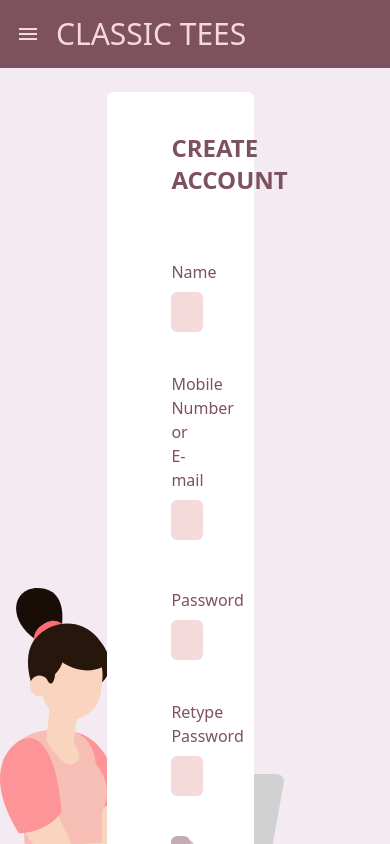
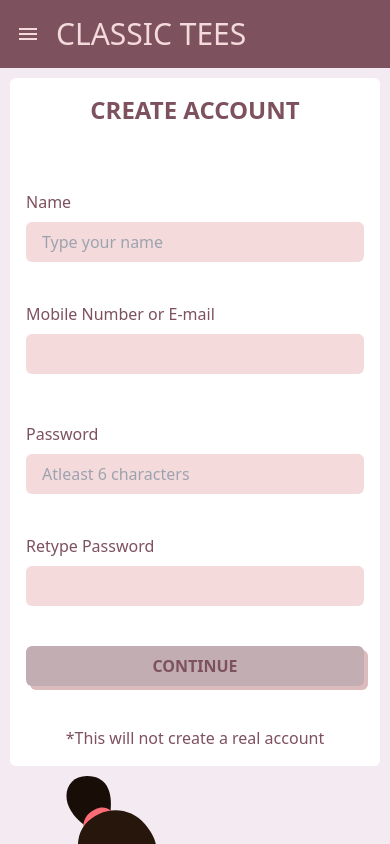
Before and after one commit to Navleenkaursandhu/E-Commerce-Website, a React (Vite) app: page /sign-up in a window 390 px wide. Shown: the top 844 px of the page. Built offline with nearby package versions, Linux system fonts and the light colour scheme.

Commit message:
added responsive design for sign up web page

```diff
--- a/src/page_sign_up/PageSignUp.tsx
+++ b/src/page_sign_up/PageSignUp.tsx
@@ -6,9 +6,11 @@ export const PageSignUp = () => {
   return (
     <div className='text-[#7D515E] min-h-screen flex flex-col'>
       <Header />
-      <div className='flex justify-end bg-no-repeat bg-auto bg-left-bottom bg-[#F3EBF1] flex-1' style={{ backgroundImage: `url(${girlSignUpImage})` }}>
-        <div className='w-1/2 flex justify-center items-center'>
-          <div className='bg-white px-16 py-10 mr-56 my-6 w-9/12 rounded-md'>
+      <div className='flex flex-1 md:flex-row flex-col  bg-[#F3EBF1]' >
+        <div className="md:flex-1 flex-auto bg-no-repeat bg-auto sm:bg-left-bottom" style={{ backgroundImage: `url(${girlSignUpImage})` }}></div>
+
+        <div className='flex md:flex-1 flex-auto justify-center items-center'>
+          <div className='bg-white xl:m-24 lg:p-10 lg:m-10 md:mx-2 sm:m-24 p-4 m-2.5 w-full rounded-md'>
             <div className='text-center font-semibold text-2xl'>CREATE ACCOUNT</div>
             <div className='flex flex-col gap-10 pt-16'>
               <div className='flex flex-col gap-2'>
@@ -34,6 +36,8 @@ export const PageSignUp = () => {
             </div>
           </div>
         </div>
+
+        <div className='flex justify-center'><img src={girlSignUpImage} className='md:hidden w-72'></img></div>
       </div>
       <Footer />
     </div>
```
